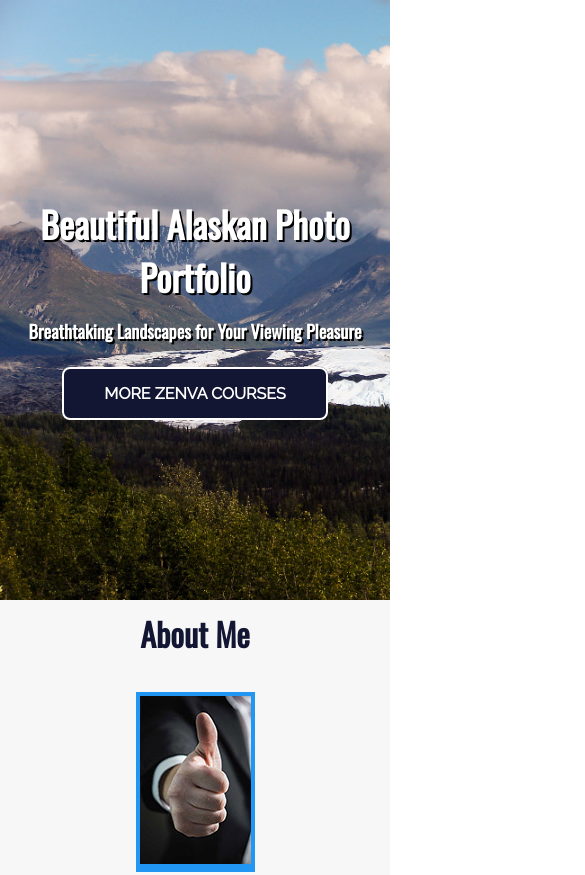
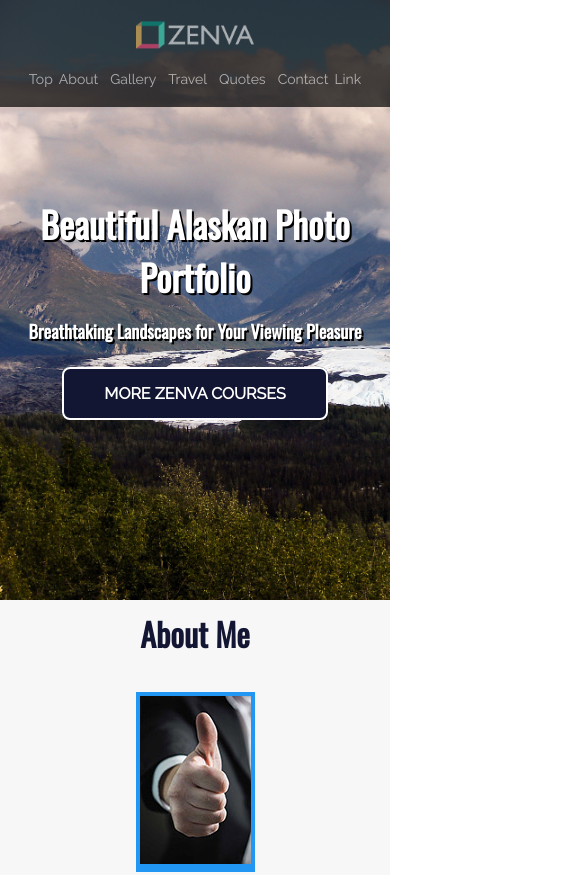
Before and after one commit to Rohit-Deshbhratar/Amazing-Alaska, a plain HTML site: page index.html in a window 390 px wide. Shown: the top 875 px of the page, 585 px wide, since content can reach past the window. Drawn offline with nearby package versions, Linux system fonts and the light colour scheme.

Commit message:
4 Commit. Project Completed.

```diff
--- a/css/styles.css
+++ b/css/styles.css
@@ -41,6 +41,72 @@ hr {
   background-color: #2196f3;
   border: 0;
   margin: 40px auto;
+}
+/* --------------
+MENU
+-----------------*/
+header {
+  background-color: rgba(0, 0, 0, 0.7);
+  position: fixed;
+  z-index: 10;
+  top: 0;
+  left: 0;
+  width: 100%;
+  color: #fff;
+  padding: 35px 100px 20px;
+  display: flex;
+  justify-content: space-around;
+  align-items: center;
+}
+
+header a {
+  text-decoration: none;
+  color: white;
+  opacity: 0.6;
+  cursor: pointer;
+}
+
+header a:hover {
+  opacity: 1;
+}
+
+header nav ul {
+  font-size: 14px;
+  display: flex;
+  flex-direction: row;
+  justify-content: flex-end;
+}
+
+header nav li {
+  margin: 0 6px;
+}
+
+header nav li:first-child {
+  margin: 0;
+}
+
+header nav li:last-child {
+  margin: 0;
+}
+
+@media (max-width: 1000px) {
+  header {
+    text-align: center;
+    flex-direction: column;
+    padding: 20px 50px;
+  }
+
+  header img {
+    width: 75%;
+  }
+
+  header nav {
+    justify-content: space-around;
+  }
+
+  header h2 {
+    margin-bottom: 15px;
+  }
 }
 /*----------
 HERO
--- a/index.html
+++ b/index.html
@@ -14,9 +14,25 @@
       crossorigin="anonymous"
     ></script>
     <link rel="stylesheet" href="css/styles.css" />
-    <style></style>
+    <script src="http://ajax.googleapis.com/ajax/libs/jquery/1.8/jquery.min.js"></script>
   </head>
   <body id="top">
+    <header>
+      <h2>
+        <a href="#" target="_blank"><img src="/img/logo.png" alt="logo" /></a>
+      </h2>
+      <nav>
+        <ul>
+          <li><a href="#top">Top</a></li>
+          <li><a href="#about">About</a></li>
+          <li><a href="#gallery">Gallery</a></li>
+          <li><a href="#getting-around">Travel</a></li>
+          <li><a href="#famous-quotes">Quotes</a></li>
+          <li><a href="#contact">Contact</a></li>
+          <li><a href="#social-media">Link</a></li>
+        </ul>
+      </nav>
+    </header>
     <div id="hero">
       <div class="background-image">
         <h1>Beautiful Alaskan Photo Portfolio</h1>
@@ -174,11 +190,19 @@
     </div>
     <!-- ******************************** -->
     <div id="contact-form">
-
+      <iframe
+        src="https://docs.google.com/forms/d/e/1FAIpQLScOBSKzh8x1124kFbVJjRWo6UhXSy3U0AHkkmuHOD8pgJfPaQ/viewform?embedded=true"
+        width="640"
+        height="542"
+        frameborder="0"
+        marginheight="0"
+        marginwidth="0"
+        >Loading…</iframe
+      >
     </div>
     <!-- ******************************** -->
     <!--FOOTER-->
-    <footer>
+    <footer id="social-media">
       <ul>
         <li>
           <a href="#" target="_blank"><i class="fab fa-twitter-square"></i></a>
@@ -207,5 +231,28 @@
         and I learn.&rdquo; &mdash;Benjamin Franklin
       </p>
     </footer>
+    <script type="text/javascript">
+      $(document).ready(function () {
+        $('a[href^="#"]').on("click", function (e) {
+          e.preventDefault();
+
+          var target = this.hash;
+          var $target = $(target);
+
+          $("html, body")
+            .stop()
+            .animate(
+              {
+                scrollTop: $target.offset().top - 100,
+              },
+              900,
+              "swing",
+              function () {
+                window.location.hash = target - 100;
+              }
+            );
+        });
+      });
+    </script>
   </body>
 </html>
```
